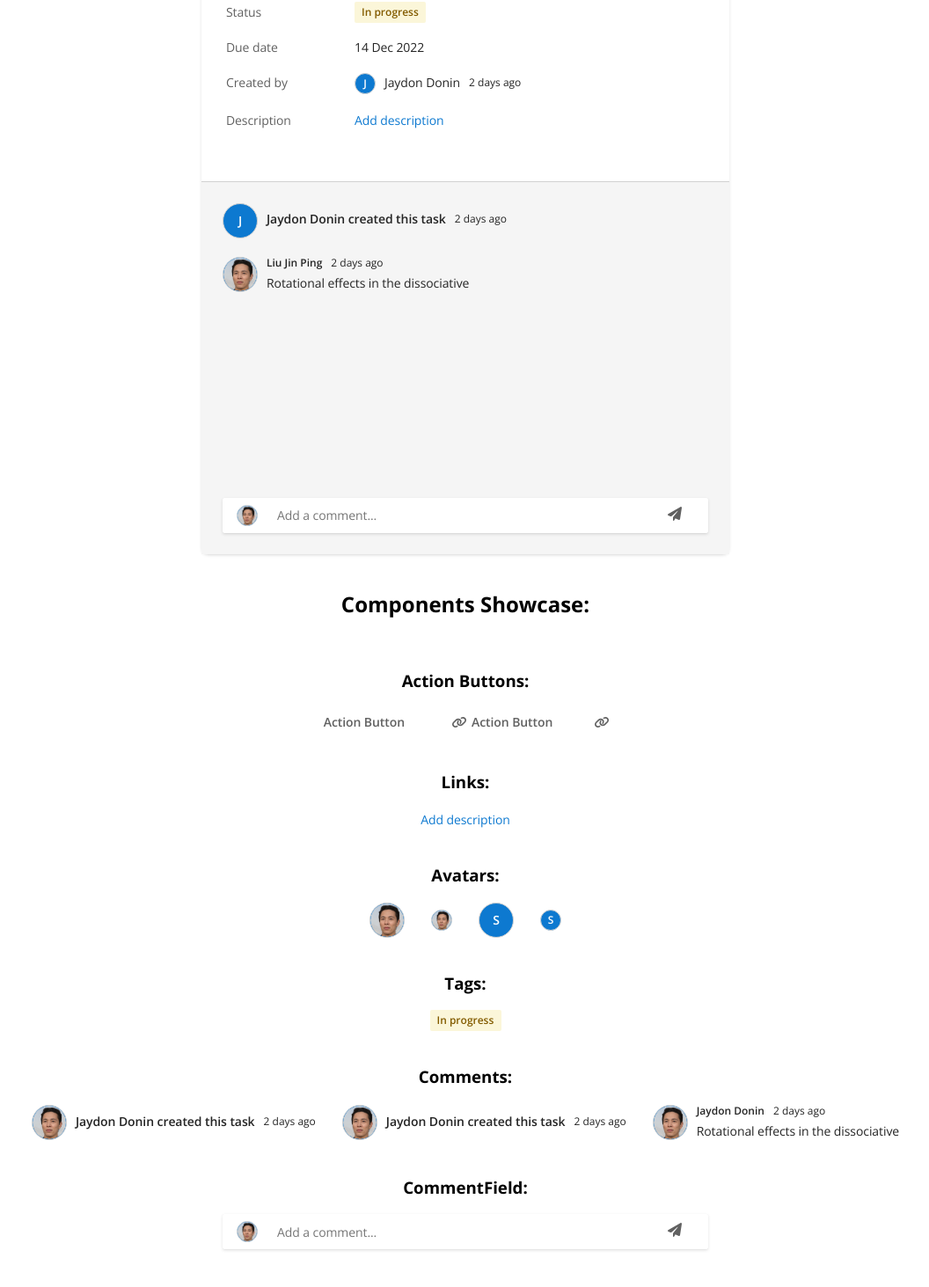
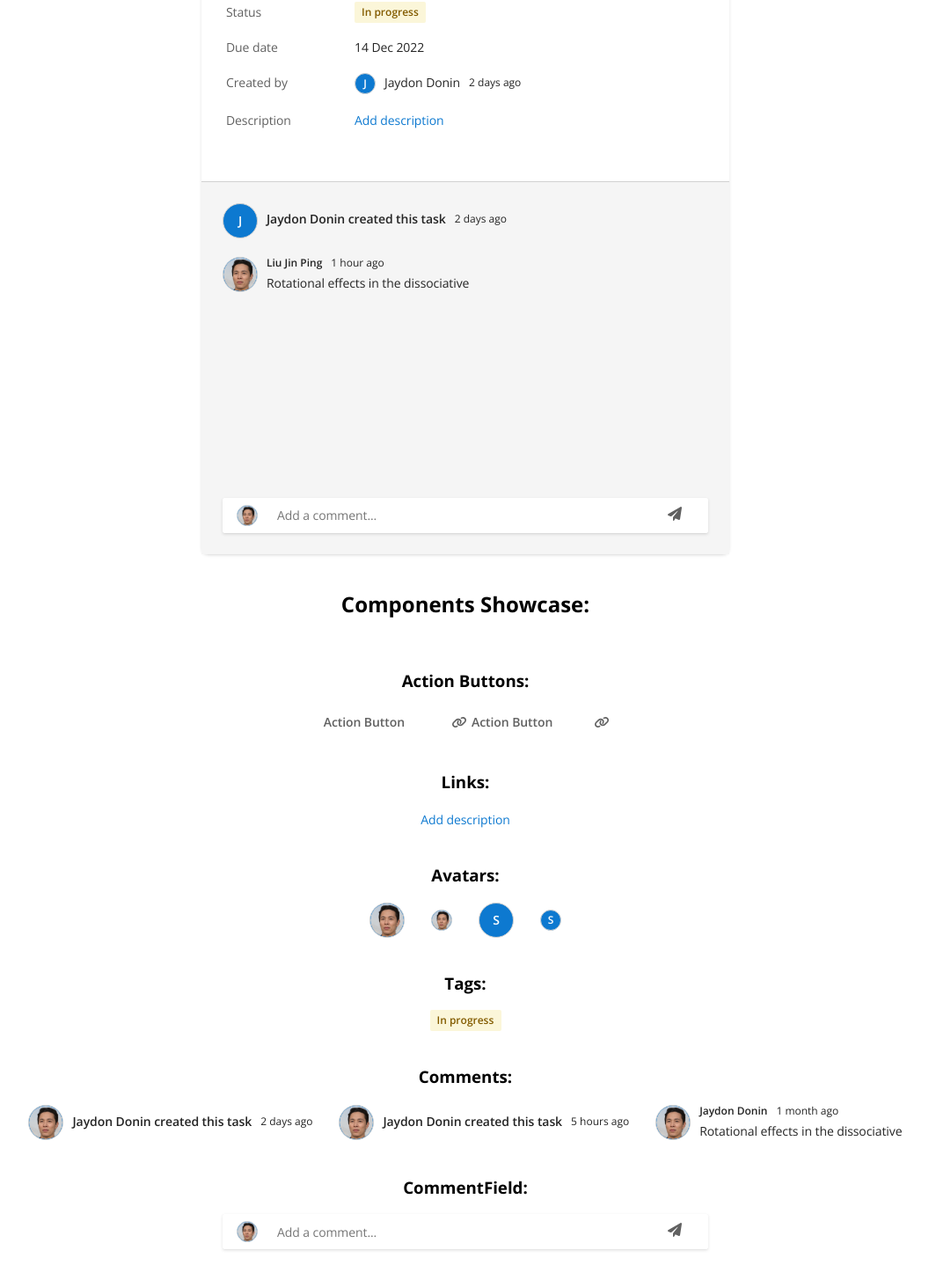
Before and after one commit to antisocrates/atypon-assignment, a Next.js app: page / in a window 1280 px wide. Shown: the part 263-1726 px from the top of the page at 88% size, without its empty margins (111-1167 px from the left). Built offline with nearby package versions, Linux system fonts and the light colour scheme.

Commit message:
modal-card

```diff
--- a/components/comment/comment.component.tsx
+++ b/components/comment/comment.component.tsx
@@ -7,15 +7,26 @@ export enum CommentTypes {
     status
 }
 
+export enum AgeTypes {
+    second = "second",
+    minute = "minute",
+    hour = "hour",
+    day = "day",
+    week = "week",
+    month = "month",
+    year = "year"
+}
+
 export interface CommentProps {
     commentType: CommentTypes;
     avatar: React.ReactElement;
     age: number;
+    ageType: AgeTypes;
     content?: string;
     user: string;
 }
 
-export const Comment: React.FC<CommentProps> = ({commentType,avatar,age,content,user}) => {
+export const Comment: React.FC<CommentProps> = ({commentType,avatar,age,content,user, ageType}) => {
     return (
         <div className={styles.comment}>
             <div>{avatar}</div>
@@ -30,7 +41,7 @@ export const Comment: React.FC<CommentProps> = ({commentType,avatar,age,content,
                     {commentType === CommentTypes.status &&
                         <div className={"text-normal"}>{user}</div>
                     }
-                    <div className={"text-caption"}>{age} days ago</div>
+                    <div className={"text-caption"}>{age} {ageType}{age > 1 && "s"} ago</div>
                 </div>
                 <div className={"text-normal"}>{content}</div>
             </div>
--- a/components/modal-card/modal-card.component.tsx
+++ b/components/modal-card/modal-card.component.tsx
@@ -6,7 +6,7 @@ import {Avatar, AvatarSizes} from "../avatar/avatar.component";
 import avatar1 from "../../public/avatar-1.jpg";
 import avatar2 from "../../public/avatar-2.jpg";
 import {Tag} from "../tag/tag.component";
-import {Comment, CommentTypes} from "../comment/comment.component";
+import {AgeTypes, Comment, CommentTypes} from "../comment/comment.component";
 import {LinkComponent} from "../link/link.component";
 import {CommentField} from "../comment-field/comment-field.component";
 
@@ -52,7 +52,7 @@ export const ModalCard: React.FC<ModalCardProps> = ({avatar,placeholder}) => {
                         </div>
                         <div className={"text-normal fg-gray-300"}>Created by</div>
                         <div>
-                            <Comment avatar={<Avatar avatarSize={AvatarSizes.small} avatarText={"Jaydon Donin"}/>} user={"Jaydon Donin"} age={2} commentType={CommentTypes.status}/>
+                            <Comment avatar={<Avatar avatarSize={AvatarSizes.small} avatarText={"Jaydon Donin"}/>} user={"Jaydon Donin"} age={2} ageType={AgeTypes.day} commentType={CommentTypes.status}/>
                         </div>
                         <div className={"text-normal fg-gray-300"}>Description</div>
                         <div>
@@ -64,8 +64,8 @@ export const ModalCard: React.FC<ModalCardProps> = ({avatar,placeholder}) => {
 
             <div className={styles.modalCardBottom}>
                 <div className={styles.commentBox}>
-                    <Comment avatar={<Avatar avatarSize={AvatarSizes.large} avatarText={"Jaydon Donin"}/>} user={"Jaydon Donin"} age={2} commentType={CommentTypes.notice}/>
-                    <Comment avatar={<Avatar avatarSize={AvatarSizes.large} avatarText={"Socrates"} photoURL={avatar2}/>} user={"Liu Jin Ping"} age={2} commentType={CommentTypes.post} content={"Rotational effects in the dissociative"}/>
+                    <Comment avatar={<Avatar avatarSize={AvatarSizes.large} avatarText={"Jaydon Donin"}/>} user={"Jaydon Donin"} age={2} ageType={AgeTypes.day} commentType={CommentTypes.notice}/>
+                    <Comment avatar={<Avatar avatarSize={AvatarSizes.large} avatarText={"Socrates"} photoURL={avatar2}/>} user={"Liu Jin Ping"} age={1} ageType={AgeTypes.hour} commentType={CommentTypes.post} content={"Rotational effects in the dissociative"}/>
                 </div>
                 <CommentField avatar={<Avatar avatarSize={AvatarSizes.small} avatarText={"Socrates"} photoURL={avatar2}/>} placeholder={"Add a comment..."}/>
             </div>
--- a/pages/index.tsx
+++ b/pages/index.tsx
@@ -1,12 +1,12 @@
 import type {NextPage} from 'next'
 import Head from 'next/head'
 import {ActionButton, ActionButtonTypes} from "../components/action-button/action-button.component";
-import {Link, Send, Copy, Close, Delete} from "../components/icons";
+import {Close, Copy, Delete, Link, Send} from "../components/icons";
 import {LinkComponent} from "../components/link/link.component";
 import {Avatar, AvatarSizes} from "../components/avatar/avatar.component";
 import avatar2 from "../public/avatar-2.jpg";
 import {Tag} from "../components/tag/tag.component";
-import {Comment, CommentTypes} from "../components/comment/comment.component";
+import {AgeTypes, Comment, CommentTypes} from "../components/comment/comment.component";
 import {CommentField} from "../components/comment-field/comment-field.component";
 import {ModalCard} from "../components/modal-card/modal-card.component";
 
@@ -57,9 +57,9 @@ const Home: NextPage = () => {
                 <section>
                     <h3 style={{textAlign: "center"}}>Comments:</h3>
                     <div className={"flex-row"}>
-                        <Comment avatar={<Avatar avatarSize={AvatarSizes.large} avatarText={"Socrates"} photoURL={avatar2}/>} user={"Jaydon Donin"} age={2} commentType={CommentTypes.notice}/>
-                        <Comment avatar={<Avatar avatarSize={AvatarSizes.large} avatarText={"Socrates"} photoURL={avatar2}/>} user={"Jaydon Donin"} age={2} commentType={CommentTypes.notice}/>
-                        <Comment avatar={<Avatar avatarSize={AvatarSizes.large} avatarText={"Socrates"} photoURL={avatar2}/>} user={"Jaydon Donin"} age={2} commentType={CommentTypes.post} content={"Rotational effects in the dissociative"}/>
+                        <Comment avatar={<Avatar avatarSize={AvatarSizes.large} avatarText={"Socrates"} photoURL={avatar2}/>} user={"Jaydon Donin"} age={2} ageType={AgeTypes.day} commentType={CommentTypes.notice}/>
+                        <Comment avatar={<Avatar avatarSize={AvatarSizes.large} avatarText={"Socrates"} photoURL={avatar2}/>} user={"Jaydon Donin"} age={5} ageType={AgeTypes.hour} commentType={CommentTypes.notice}/>
+                        <Comment avatar={<Avatar avatarSize={AvatarSizes.large} avatarText={"Socrates"} photoURL={avatar2}/>} user={"Jaydon Donin"} age={1} ageType={AgeTypes.month} commentType={CommentTypes.post} content={"Rotational effects in the dissociative"}/>
                     </div>
                 </section>
 
```
